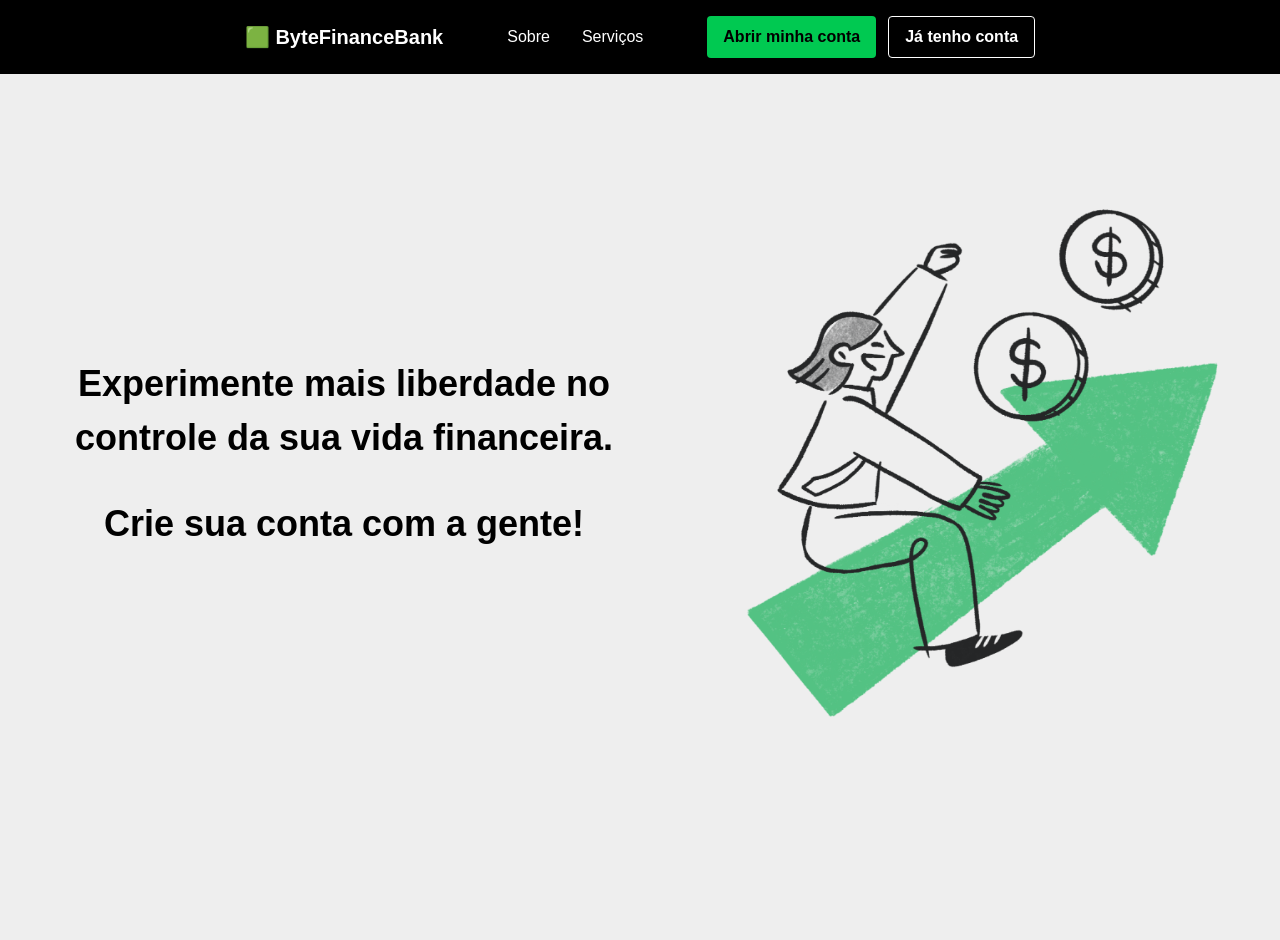
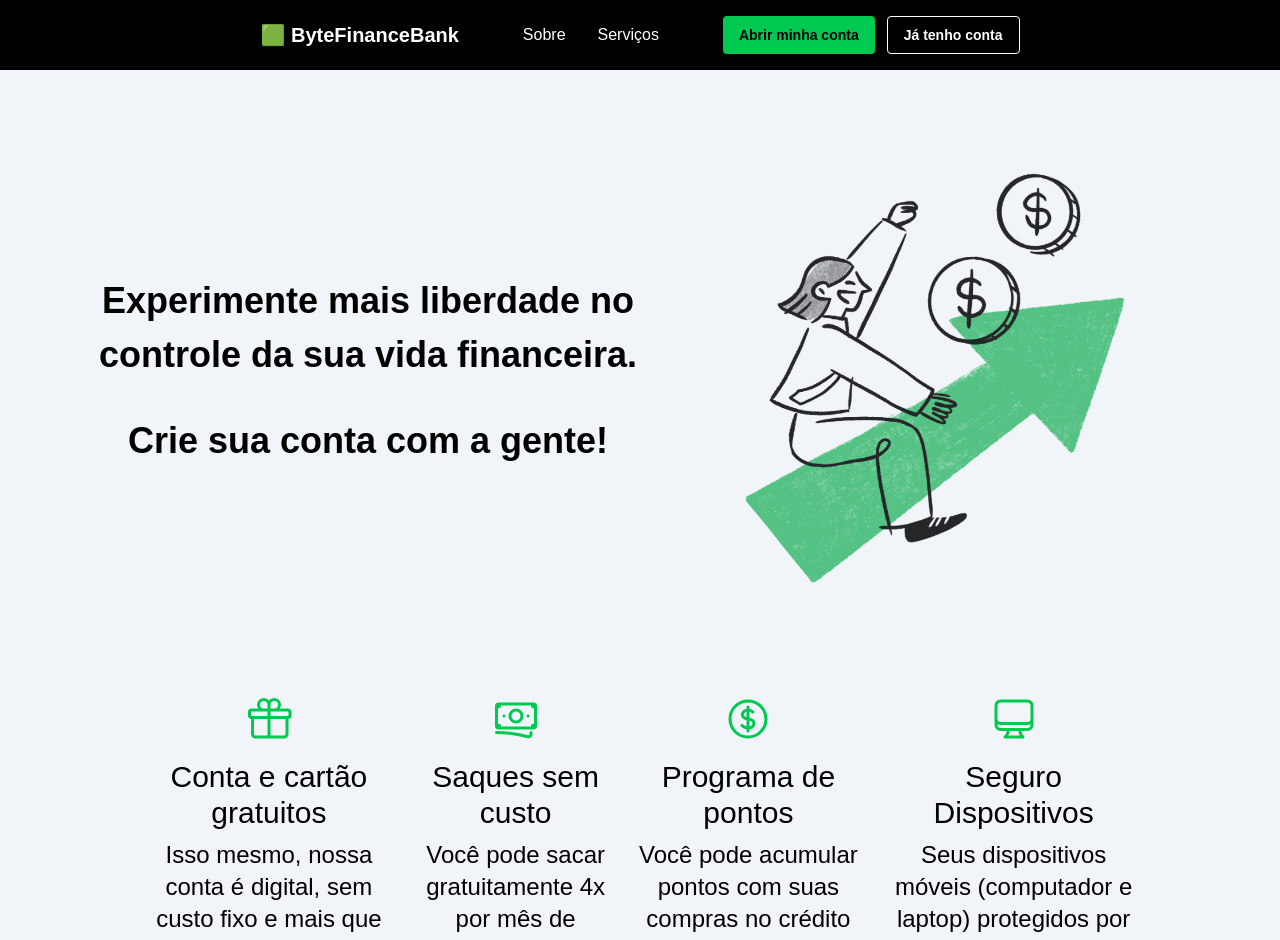
Before and after one commit to elandro18/app-financa-grupo1, a Next.js app: page / in a window 1280 px wide. Shown: the top 940 px of the page. Before the commit the page ends 800 px from the top, so only its background shows below. Built offline with nearby package versions, Linux system fonts and the light colour scheme.

Commit message:
Feat: Add Heroicons and enhance Home page layout with new components

```diff
--- a/package.json
+++ b/package.json
@@ -8,6 +8,7 @@
     "start": "next start"
   },
   "dependencies": {
+    "@heroicons/react": "^2.2.0",
     "lucide-react": "^1.16.0",
     "next": "16.2.6",
     "react": "19.2.4",
--- a/src/app/page.tsx
+++ b/src/app/page.tsx
@@ -1,30 +1,38 @@
+'use client';
+
 import Image from "next/image";
+import { GiftIcon } from '@heroicons/react/24/outline'
+import { BanknotesIcon } from '@heroicons/react/24/outline'
+import { CurrencyDollarIcon } from '@heroicons/react/24/outline'
+import { ComputerDesktopIcon } from '@heroicons/react/24/outline'
 
 export default function Home() {
   return (
-    <div className="pai">
-      <nav className="w-full flex items-center justify-center gap-16 p-4 bg-black text-white">
+    <div className="pai min-h-screen bg-slate-100 overflow-x-hidden">
+      <nav className="w-full flex flex-col lg:flex-row items-center justify-center gap-4 lg:gap-16 p-4 bg-black text-white">
         {/* Logo/Branding */}
         <div className="text-xl font-bold">🟩 ByteFinanceBank</div>
 
         {/* Links do Menu */}
-        <div className="flex gap-8">
+        <div className="flex flex-wrap justify-center gap-4 sm:gap-8 text-sm sm:text-base">
           <a href="#" className="hover:text-gray-300 cursor-pointer">Sobre</a>
           <a href="#" className="hover:text-gray-300 cursor-pointer">Serviços</a>
         </div>
 
         {/* Botões */}
-        <div className="flex gap-3">
-          <button className="px-4 py-2 bg-green-500 text-black rounded font-bold hover:bg-green-600 cursor-pointer">
+        <div className="flex flex-wrap justify-center gap-3">
+          <button className="px-3 py-2 text-sm sm:px-4 sm:py-2 bg-green-500 text-black rounded font-bold hover:bg-green-600 cursor-pointer">
             Abrir minha conta
           </button>
-          <button className="px-4 py-2 border border-white text-white rounded font-bold hover:bg-white hover:text-black cursor-pointer">
+          <button className="px-3 py-2 text-sm sm:px-4 sm:py-2 border border-white text-white rounded font-bold hover:bg-white hover:text-black cursor-pointer">
             Já tenho conta
           </button>
         </div>
       </nav>
-      <main className="flex flex-col lg:flex-row items-center justify-center gap-4 pt-24">
-        <div className=" max-w-2xl">
+
+      <main className="items-center justify-center pt-18 px-4 md:px-8">
+        <div className="flex flex-col lg:flex-row items-center justify-center">
+          <div className="max-w-2xl w-full px-2 sm:px-0">
             <h3 className="text-center text-4xl font-semibold leading-normal my-8">
               Experimente mais liberdade no controle da sua vida financeira.
             </h3>
@@ -32,7 +40,7 @@ export default function Home() {
               Crie sua conta com a gente!
             </h4>
           </div>
-        <div className="flex justify-center">
+          <div className="flex justify-center lg:pr-20">
             <Image
               src="/bytebank1.png"
               alt="Banco Digital"
@@ -42,6 +50,29 @@ export default function Home() {
               sizes="(max-width: 1024px) 100vw, 600px"
             />
           </div>
+        </div>
+        <div className="flex flex-col lg:flex-row pt-12 lg:px-24 lg:pb-24 items-center justify-center">
+          <div className="flex flex-col items-center px-4 mt-12">
+            <GiftIcon className="size-12 text-green-500"/>
+            <h1 className="text-center text-3xl pt-4">Conta e cartão gratuitos</h1>
+            <p className="text-center text-2xl pt-2">Isso mesmo, nossa conta é digital, sem custo fixo e mais que isso: sem tarifa de manutenção.</p>
+          </div>
+          <div className="flex flex-col items-center px-4 mt-12">
+            <BanknotesIcon className="size-12 text-green-500"/>
+            <h1 className="text-center text-3xl pt-4">Saques sem custo</h1>
+            <p className="text-center text-2xl pt-2">Você pode sacar gratuitamente 4x por mês de qualquer Banco 24h.</p>
+          </div>
+          <div className="flex flex-col items-center px-4 mt-12">
+            <CurrencyDollarIcon className="size-12 text-green-500"/>
+            <h1 className="text-center text-3xl pt-4">Programa de pontos</h1>
+            <p className="text-center text-2xl pt-2">Você pode acumular pontos com suas compras no crédito sem pagar mensalidade!</p>
+          </div>
+          <div className="flex flex-col items-center px-4 mt-12">
+            <ComputerDesktopIcon className="size-12 text-green-500"/>
+            <h1 className="text-center text-3xl pt-4">Seguro Dispositivos</h1>
+            <p className="text-center text-2xl pt-2">Seus dispositivos móveis (computador e laptop) protegidos por uma mensalidade simbólica.</p>
+          </div>
+        </div>
       </main>
     </div>
 
```
Lines whose indentation alone changed are shown as unchanged.
